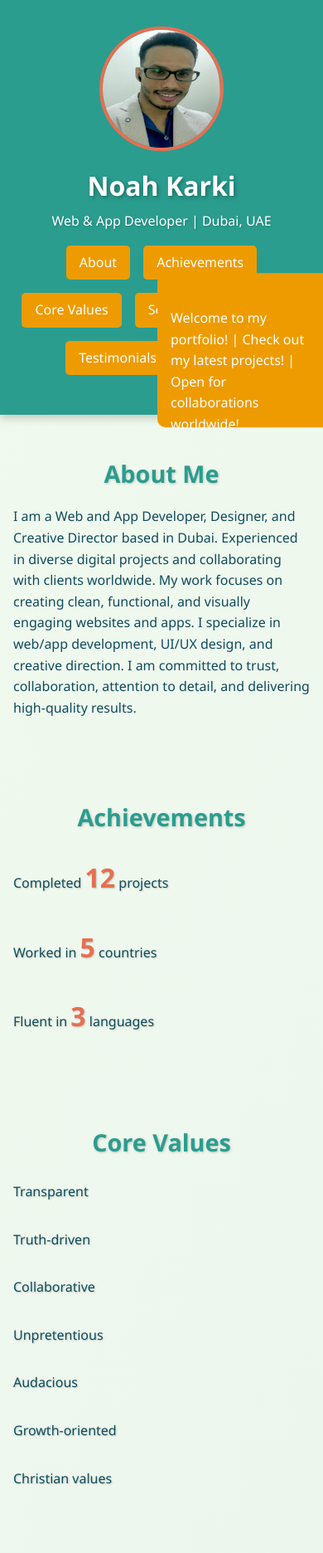
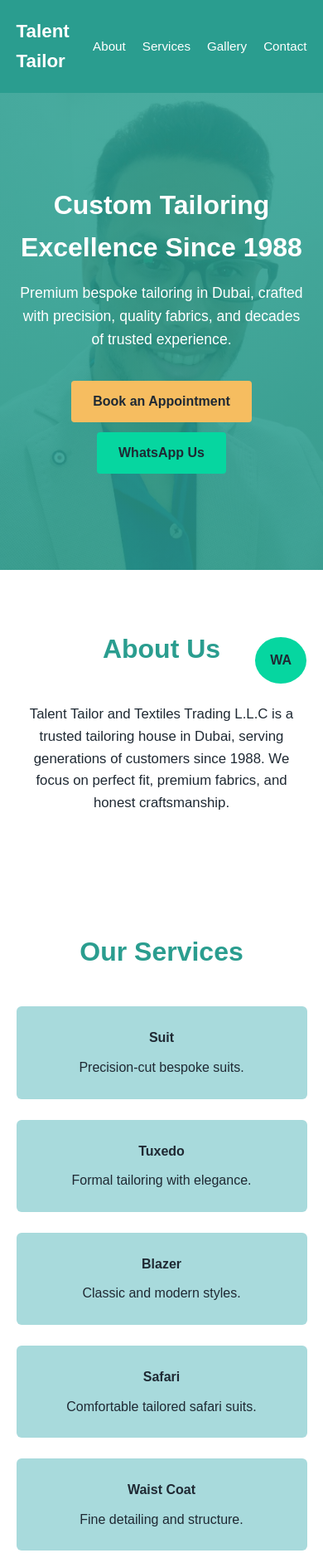
Before and after one commit to noahkarki4-eng/noahs-portfolio, a plain HTML site: page index.html in a window 390 px wide. Shown: the top 1872 px of the page at 83% size. Drawn offline with Linux system fonts and the light colour scheme.

Commit message:
Update index.html

```diff
--- a/index.html
+++ b/index.html
@@ -1,227 +1,324 @@
 <!DOCTYPE html>
 <html lang="en">
 <head>
-<meta charset="UTF-8">
-<meta name="viewport" content="width=device-width, initial-scale=1.0">
-<title>Noah  - Personal Portfolio</title>
+  <meta charset="UTF-8" />
+  <meta name="viewport" content="width=device-width, initial-scale=1.0" />
+  <title>Talent Tailor and Textiles Trading L.L.C | Custom Tailoring Since 1988</title>
+
+  <meta name="description" content="Premium custom tailoring in Dubai since 1988. Bespoke suits, tuxedos, blazers, safari suits, and fine fabrics." />
+  <meta name="keywords" content="Tailor in Dubai, Custom Suits Dubai, Bespoke Tailoring Dubai" />
+
   <style>
     :root {
       --primary: #2a9d8f;
-    --secondary: #ee9b00;
-    --background: #f1faee;
-    --dark: #0f4c5c;
+      --secondary: #f6bd60;
       --accent: #e76f51;
-    --font: 'Segoe UI', Tahoma, Geneva, Verdana, sans-serif;
+      --white: #ffffff;
+      --green: #06d6a0;
+      --soft: #a8dadc;
+      --dark: #1f2933;
     }
 
-  * { box-sizing: border-box; margin:0; padding:0; scroll-behavior: smooth; }
+    * {
+      margin: 0;
+      padding: 0;
+      box-sizing: border-box;
+      font-family: Arial, Helvetica, sans-serif;
+    }
+
     body {
-    font-family: var(--font);
-    background: linear-gradient(120deg, #f1faee, #e6f1ec);
+      background: var(--white);
       color: var(--dark);
       line-height: 1.6;
     }
 
-  header {
-    display:flex; flex-direction:column; align-items:center;
-    padding:2rem 1rem; background: var(--primary); color:#fff; text-align:center;
-    box-shadow:0 4px 10px rgba(0,0,0,0.2);
+    a {
+      text-decoration: none;
+      color: inherit;
     }
 
-  header img { width:150px; height:150px; border-radius:50%; border:4px solid var(--accent); margin-bottom:1rem; transition:0.5s ease; }
-  header img:hover { transform:scale(1.1); }
-  header h1 { font-size:2rem; text-shadow:2px 2px 5px rgba(0,0,0,0.3); }
-  header p { font-size:1rem; margin-top:0.3rem; text-shadow:1px 1px 3px rgba(0,0,0,0.2); }
+    header {
+      background: var(--primary);
+      color: var(--white);
+      padding: 20px 0;
+    }
 
-  nav { display:flex; justify-content:center; gap:1rem; margin:1rem 0; flex-wrap:wrap; }
-  nav a { text-decoration:none; padding:0.5rem 1rem; background:var(--secondary); color:#fff; border-radius:5px; transition:0.3s; }
-  nav a:hover { background:var(--accent); transform:scale(1.05); }
+    .container {
+      width: 90%;
+      max-width: 1200px;
+      margin: auto;
+    }
 
-  section { padding:3rem 1rem; max-width:1000px; margin:auto; transition:0.6s ease; }
-  section h2 { color:var(--primary); font-size:1.8rem; margin-bottom:1rem; text-align:center; text-shadow:1px 1px 3px rgba(0,0,0,0.2); }
+    nav {
+      display: flex;
+      justify-content: space-between;
+      align-items: center;
+    }
 
-  .fade-left, .fade-right { opacity:0; transform:translateX(-50px); }
-  .fade-right { transform:translateX(50px); }
-  .visible { opacity:1; transform:translateX(0); }
+    nav h1 {
+      font-size: 1.4rem;
+      font-weight: bold;
+    }
 
-  ul { list-style:none; padding-left:0; }
-  ul li { padding:0.5rem 0; text-shadow:1px 1px 2px rgba(0,0,0,0.2); }
+    nav ul {
+      display: flex;
+      gap: 20px;
+      list-style: none;
+    }
 
-  .services, .achievements, .core-values, .projects { display:grid; grid-template-columns:1fr; gap:1rem; }
-  @media(min-width:768px) { .services, .achievements, .core-values, .projects { grid-template-columns:repeat(2,1fr); } }
+    nav ul li a {
+      font-size: 0.95rem;
+    }
 
-  .btn { display:inline-block; margin:0.5rem; padding:0.6rem 1rem; background:var(--primary); color:#fff; border-radius:5px; text-decoration:none; box-shadow:2px 2px 5px rgba(0,0,0,0.2); transition:0.3s; }
-  .btn:hover { background:var(--accent); transform:scale(1.05); }
+    /* HERO */
+    .hero {
+      background: linear-gradient(
+          rgba(42,157,143,0.85),
+          rgba(42,157,143,0.85)
+        ),
+        url("image.jpg") center / cover no-repeat;
+      color: var(--white);
+      padding: 110px 0;
+      text-align: center;
+    }
 
-  .news-ticker { position: fixed; right:0; top:50%; transform:translateY(-50%); width:200px; background:var(--secondary); color:#fff; padding:1rem; border-radius:10px 0 0 10px; overflow:hidden; }
-  .news-ticker p { animation: scroll 12s linear infinite; }
-  @keyframes scroll { 0%{transform:translateY(100%);} 100%{transform:translateY(-100%);} }
+    .hero h2 {
+      font-size: 2.5rem;
+      margin-bottom: 15px;
+    }
 
-  .projects img { width:100%; border-radius:8px; transition:transform 0.4s, box-shadow 0.4s; cursor:pointer; }
-  .projects img:hover { transform:scale(1.05); box-shadow:0 4px 15px rgba(0,0,0,0.3); }
+    .hero p {
+      max-width: 720px;
+      margin: auto;
+      margin-bottom: 30px;
+      font-size: 1.1rem;
+    }
 
-  .lightbox { display:none; position:fixed; z-index:1000; left:0; top:0; width:100%; height:100%; background: rgba(0,0,0,0.8); justify-content:center; align-items:center; }
-  .lightbox img { max-width:90%; max-height:90%; border-radius:8px; box-shadow:0 4px 20px rgba(0,0,0,0.5); }
-  .lightbox:target { display:flex; }
+    .btn {
+      display: inline-block;
+      padding: 12px 26px;
+      border-radius: 4px;
+      font-weight: bold;
+      margin: 6px;
+    }
 
-  .counter { font-size:2rem; font-weight:bold; color:var(--accent); }
+    .btn-primary {
+      background: var(--secondary);
+      color: var(--dark);
+    }
 
-  .slider { position: relative; overflow: hidden; max-width: 1000px; margin: auto; }
-  .slide { display: flex; flex-direction: column; align-items: center; justify-content: center; min-width: 100%; padding: 2rem; background: var(--background); border-radius: 10px; box-shadow: 0 4px 15px rgba(0,0,0,0.1); text-align:center; transition: transform 0.5s ease-in-out; }
-  .slide p { font-size:1rem; margin-bottom:1rem; color:var(--dark); }
-  .slide strong { font-size:0.9rem; color:var(--primary); }
+    .btn-whatsapp {
+      background: var(--green);
+      color: var(--dark);
+    }
 
-  footer { text-align:center; padding:1rem; background:var(--dark); color:#fff; margin-top:2rem; }
+    section {
+      padding: 70px 0;
+    }
+
+    .section-title {
+      text-align: center;
+      margin-bottom: 40px;
+    }
+
+    .section-title h3 {
+      font-size: 2rem;
+      color: var(--primary);
+    }
+
+    /* ABOUT */
+    .about p {
+      max-width: 900px;
+      margin: auto;
+      text-align: center;
+      font-size: 1.05rem;
+    }
+
+    /* SERVICES */
+    .services-grid {
+      display: grid;
+      grid-template-columns: repeat(auto-fit, minmax(220px, 1fr));
+      gap: 25px;
+    }
+
+    .service-card {
+      background: var(--soft);
+      padding: 25px;
+      border-radius: 6px;
+      text-align: center;
+      transition: transform 0.3s ease;
+    }
+
+    .service-card:hover {
+      transform: translateY(-6px);
+    }
+
+    .service-card h4 {
+      margin-bottom: 10px;
+    }
+
+    /* GALLERY */
+    .gallery-grid {
+      display: grid;
+      grid-template-columns: repeat(auto-fit, minmax(250px, 1fr));
+      gap: 20px;
+    }
+
+    .gallery-grid img {
+      width: 100%;
+      border-radius: 6px;
+      object-fit: cover;
+      height: 260px;
+    }
+
+    /* CONTACT */
+    .contact-grid {
+      display: grid;
+      grid-template-columns: repeat(auto-fit, minmax(300px, 1fr));
+      gap: 30px;
+    }
+
+    iframe {
+      width: 100%;
+      height: 320px;
+      border: none;
+      border-radius: 6px;
+    }
+
+    footer {
+      background: var(--primary);
+      color: var(--white);
+      padding: 25px 0;
+      text-align: center;
+    }
+
+    .whatsapp-float {
+      position: fixed;
+      bottom: 20px;
+      right: 20px;
+      background: var(--green);
+      color: var(--dark);
+      padding: 15px 18px;
+      border-radius: 50%;
+      font-weight: bold;
+    }
+
+    @media (max-width: 768px) {
+      .hero h2 {
+        font-size: 2rem;
+      }
+    }
   </style>
 </head>
+
 <body>
 
 <header>
-  <img src="image.jpg" alt="Noah Karki">
-  <h1>Noah Karki</h1>
-  <p>Web & App Developer | Dubai, UAE</p>
+  <div class="container">
     <nav>
-    <a href="#about">About</a>
-    <a href="#achievements">Achievements</a>
-    <a href="#core-values">Core Values</a>
-    <a href="#services">Services</a>
-    <a href="#projects">Projects</a>
-    <a href="#testimonials">Testimonials</a>
-    <a href="#contact">Contact</a>
+      <h1>Talent Tailor</h1>
+      <ul>
+        <li><a href="#about">About</a></li>
+        <li><a href="#services">Services</a></li>
+        <li><a href="#gallery">Gallery</a></li>
+        <li><a href="#contact">Contact</a></li>
+      </ul>
     </nav>
+  </div>
 </header>
 
-<section id="about" class="fade-left">
-  <h2>About Me</h2>
-  <p>I am a Web and App Developer, Designer, and Creative Director based in Dubai. Experienced in diverse digital projects and collaborating with clients worldwide. My work focuses on creating clean, functional, and visually engaging websites and apps. I specialize in web/app development, UI/UX design, and creative direction. I am committed to trust, collaboration, attention to detail, and delivering high-quality results.</p>
-</section>
-
-<section id="achievements" class="fade-right">
-  <h2>Achievements</h2>
-  <ul class="achievements">
-    <li>Completed <span class="counter" data-target="12">0</span> projects</li>
-    <li>Worked in <span class="counter" data-target="5">0</span> countries</li>
-    <li>Fluent in <span class="counter" data-target="3">0</span> languages</li>
-  </ul>
-</section>
-
-<section id="core-values" class="fade-left">
-  <h2>Core Values</h2>
-  <ul class="core-values">
-    <li>Transparent</li>
-    <li>Truth-driven</li>
-    <li>Collaborative</li>
-    <li>Unpretentious</li>
-    <li>Audacious</li>
-    <li>Growth-oriented</li>
-    <li>Christian values</li>
-  </ul>
-</section>
-
-<section id="services" class="fade-right">
-  <h2>Services</h2>
-  <ul class="services">
-    <li>Web & App Development</li>
-    <li>UI/UX Design</li>
-    <li>Creative Direction</li>
-    <li>Digital Strategy & Innovation</li>
-    <li>Global Collaboration & Project Support</li>
-  </ul>
-</section>
-
-<section id="projects" class="fade-left">
-  <h2>Projects Gallery</h2>
-  <div class="projects">
-    <a href="#img1"><img src="image.jpg" alt="Project 1"></a>
-    <a href="#img2"><img src="image.jpg" alt="Project 2"></a>
-    <a href="#img3"><img src="image.jpg" alt="Project 3"></a>
-    <a href="#img4"><img src="image.jpg" alt="Project 4"></a>
+<section class="hero">
+  <div class="container">
+    <h2>Custom Tailoring Excellence Since 1988</h2>
+    <p>
+      Premium bespoke tailoring in Dubai, crafted with precision,
+      quality fabrics, and decades of trusted experience.
+    </p>
+    <a href="#contact" class="btn btn-primary">Book an Appointment</a>
+    <a href="https://wa.me/971569266275" class="btn btn-whatsapp">WhatsApp Us</a>
   </div>
 </section>
 
-<!-- Lightbox overlays -->
-<div class="lightbox" id="img1"><a href="#"><img src="image.jpg" alt="Project 1"></a></div>
-<div class="lightbox" id="img2"><a href="#"><img src="image.jpg" alt="Project 2"></a></div>
-<div class="lightbox" id="img3"><a href="#"><img src="image.jpg" alt="Project 3"></a></div>
-<div class="lightbox" id="img4"><a href="#"><img src="image.jpg" alt="Project 4"></a></div>
-
-<section id="testimonials" class="fade-left">
-  <h2>Testimonials & Clients</h2>
-  <div class="slider">
-    <div class="slide"><p>"Noah delivered a high-quality website for our business. His attention to detail is amazing!"</p><strong>- Client A, USA</strong></div>
-    <div class="slide"><p>"Working with Noah on our app project was seamless. Professional and creative."</p><strong>- Client B, Germany</strong></div>
-    <div class="slide"><p>"Highly recommend Noah for any web and app development. Great collaboration and results."</p><strong>- Client C, UAE</strong></div>
-    <div class="slide"><p>"Noah's design and strategy skills helped our digital product stand out."</p><strong>- Client D, India</strong></div>
+<section id="about" class="about">
+  <div class="container">
+    <div class="section-title">
+      <h3>About Us</h3>
+    </div>
+    <p>
+      Talent Tailor and Textiles Trading L.L.C is a trusted tailoring house in Dubai,
+      serving generations of customers since 1988. We focus on perfect fit,
+      premium fabrics, and honest craftsmanship.
+    </p>
   </div>
 </section>
 
-<section id="contact" class="fade-right">
-  <h2>Contact</h2>
-  <a href="mailto:noahkarki4@gmail.com" class="btn">Email Me</a>
-  <a href="tel:+9710567754812" class="btn">Call Me</a>
-  <a href="https://twitter.com/NkNoah20464" target="_blank" class="btn">Twitter</a>
+<section id="services">
+  <div class="container">
+    <div class="section-title">
+      <h3>Our Services</h3>
+    </div>
+
+    <div class="services-grid">
+      <div class="service-card"><h4>Suit</h4><p>Precision-cut bespoke suits.</p></div>
+      <div class="service-card"><h4>Tuxedo</h4><p>Formal tailoring with elegance.</p></div>
+      <div class="service-card"><h4>Blazer</h4><p>Classic and modern styles.</p></div>
+      <div class="service-card"><h4>Safari</h4><p>Comfortable tailored safari suits.</p></div>
+      <div class="service-card"><h4>Waist Coat</h4><p>Fine detailing and structure.</p></div>
+      <div class="service-card"><h4>Pants</h4><p>Perfect balance and comfort.</p></div>
+      <div class="service-card"><h4>Shirt</h4><p>Premium bespoke shirts.</p></div>
+      <div class="service-card"><h4>Suiting</h4><p>Wide range of suiting fabrics.</p></div>
+      <div class="service-card"><h4>Shirting</h4><p>Fine shirting materials.</p></div>
+    </div>
+  </div>
 </section>
 
-<div class="news-ticker">
-  <p>Welcome to my portfolio! | Check out my latest projects! | Open for collaborations worldwide!</p>
+<section id="gallery">
+  <div class="container">
+    <div class="section-title">
+      <h3>Gallery</h3>
     </div>
 
+    <div class="gallery-grid">
+      <img src="gallery1.jpg" alt="Custom tailoring work">
+      <img src="gallery2.jpg" alt="Suit stitching detail">
+      <img src="gallery3.jpg" alt="Finished bespoke suit">
+      <img src="gallery4.jpg" alt="Fabric selection">
+    </div>
+  </div>
+</section>
+
+<section id="contact">
+  <div class="container">
+    <div class="section-title">
+      <h3>Contact & Location</h3>
+    </div>
+
+    <div class="contact-grid">
+      <div>
+        <p><strong>Phone:</strong> 0429777100</p>
+        <p><strong>WhatsApp:</strong> 0569266275</p>
+        <p><strong>Email:</strong> info@talenttailorsdxb.ae</p>
+        <p>
+          <strong>Address:</strong><br>
+          Near Abu Baker Al Siddique Metro Station,<br>
+          Next to United Hyper Market,<br>
+          P.O. Box 64100, Dubai
+        </p>
+      </div>
+
+      <iframe
+        src="https://maps.google.com/maps?q=Abu%20Baker%20Al%20Siddique%20Metro%20Station&t=&z=15&ie=UTF8&iwloc=&output=embed">
+      </iframe>
+    </div>
+  </div>
+</section>
+
 <footer>
-  Copyright © 2025 Noah
+  <p>Talent Tailor and Textiles Trading L.L.C</p>
+  <p>Serving Dubai with fine tailoring since 1988</p>
 </footer>
 
-<script>
-  // Fade-in animation on scroll
-  const faders = document.querySelectorAll('.fade-left, .fade-right');
-  const appearOptions = { threshold: 0.2, rootMargin: "0px 0px -50px 0px" };
-  const appearOnScroll = new IntersectionObserver((entries, observer) => {
-    entries.forEach(entry => {
-      if (!entry.isIntersecting) return;
-      entry.target.classList.add('visible');
-      observer.unobserve(entry.target);
-    });
-  }, appearOptions);
-  faders.forEach(fader => appearOnScroll.observe(fader));
-
-  // Animated counters
-  const counters = document.querySelectorAll('.counter');
-  counters.forEach(counter => {
-    const updateCount = () => {
-      const target = +counter.getAttribute('data-target');
-      const count = +counter.innerText;
-      const increment = target / 100;
-      if(count < target){
-        counter.innerText = Math.ceil(count + increment);
-        setTimeout(updateCount, 20);
-      } else {
-        counter.innerText = target;
-      }
-    }
-    updateCount();
-  });
-
-  // Smooth scroll for nav links
-  document.querySelectorAll('nav a').forEach(anchor => {
-    anchor.addEventListener('click', function(e){
-      e.preventDefault();
-      document.querySelector(this.getAttribute('href')).scrollIntoView({ behavior: 'smooth' });
-    });
-  });
-
-  // Testimonials slider
-  let slides = document.querySelectorAll('.slider .slide');
-  let currentIndex = 0;
-  function showSlide(index){
-    slides.forEach((slide,i)=> {
-      slide.style.transform = `translateX(${100 * (i - index)}%)`;
-    });
-  }
-  showSlide(currentIndex);
-  setInterval(() => {
-    currentIndex = (currentIndex + 1) % slides.length;
-    showSlide(currentIndex);
-  }, 4000);
-</script>
+<a class="whatsapp-float" href="https://wa.me/971569266275">WA</a>
 
 </body>
 </html>
```
Lines whose indentation alone changed are shown as unchanged.
